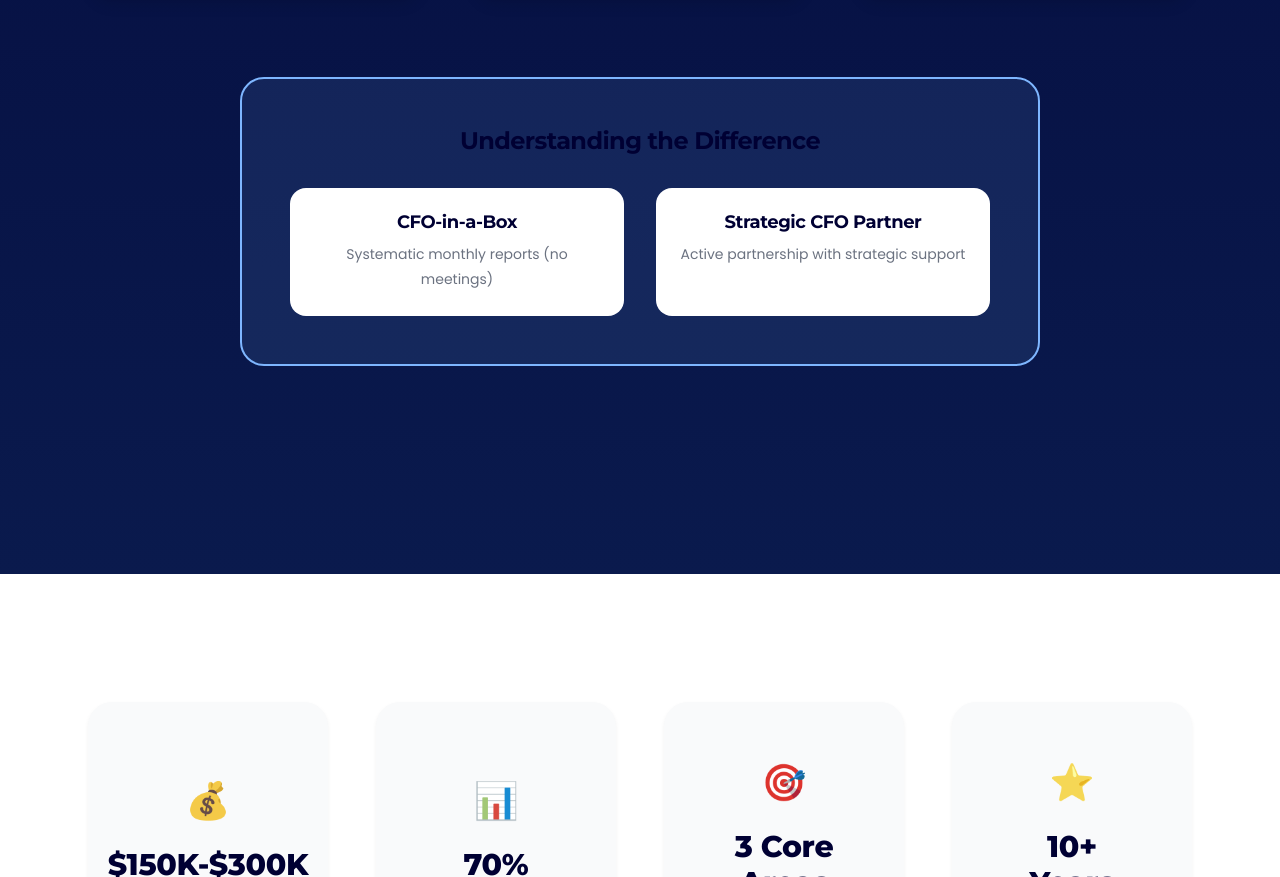
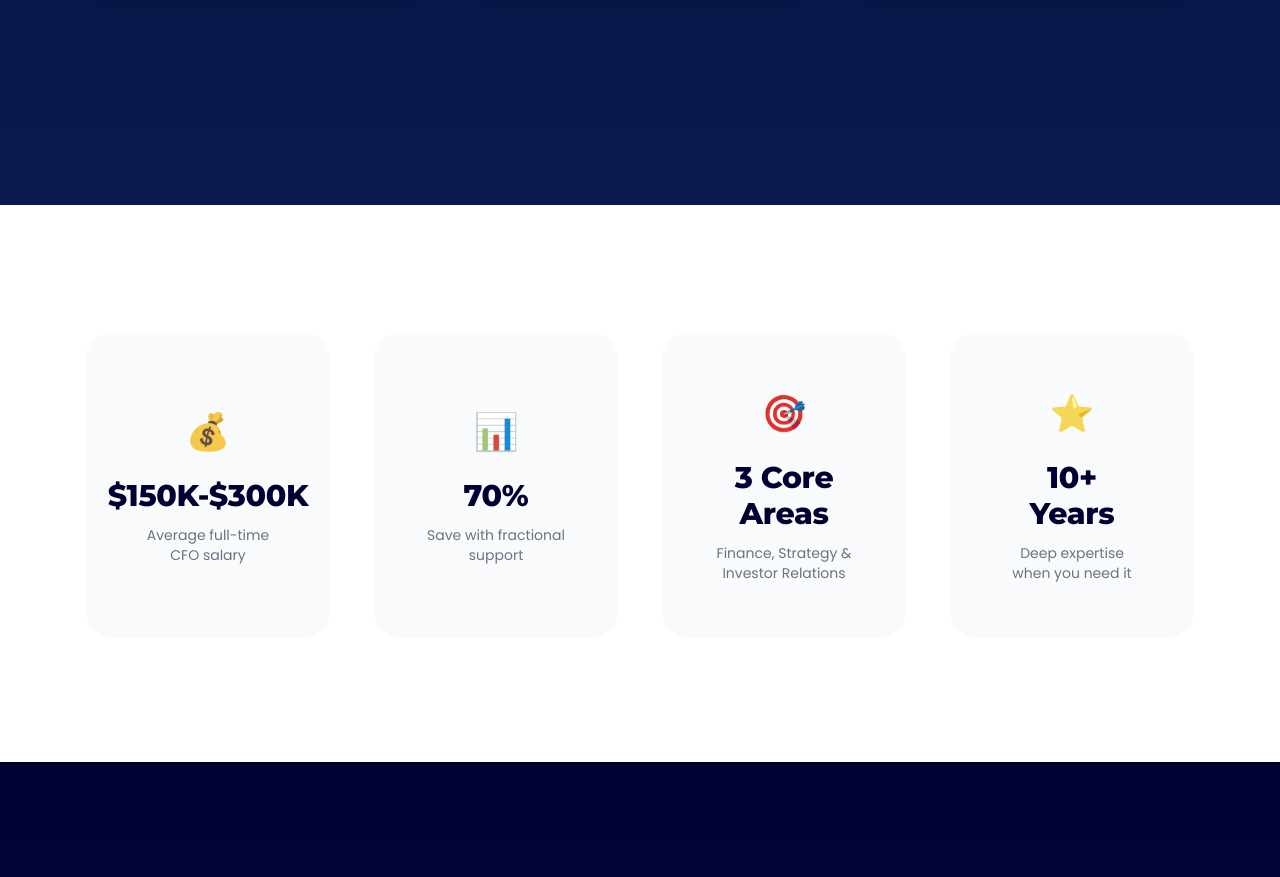
Before and after one commit to mauski7/owl-consulting, a plain HTML site: page index.html in a window 1280 px wide. Shown: the part 3239-4116 px from the top of the page. Drawn offline with nearby package versions, Linux system fonts and the light colour scheme.

Commit message:
Remove 'Understanding the Difference' comparison box
- Remove redundant comparison box from services section
- Flip cards now clearly organize and explain all services
- Simplifies page layout and reduces clutter

🤖 Generated with [Claude Code](https://claude.com/claude-code)

Co-Authored-By: Claude <noreply@anthropic.com>

```diff
--- a/index.html
+++ b/index.html
@@ -361,21 +361,6 @@
         </div>
       </div>
 
-      <!-- Comparison Box -->
-      <div class="service-comparison-box">
-        <h3>Understanding the Difference</h3>
-        <div class="comparison-items">
-          <div class="comparison-item">
-            <h4>CFO-in-a-Box</h4>
-            <p>Systematic monthly reports (no meetings)</p>
-          </div>
-          <div class="comparison-item">
-            <h4>Strategic CFO Partner</h4>
-            <p>Active partnership with strategic support</p>
-          </div>
-        </div>
-      </div>
-
     </div>
   </section>
 
```
